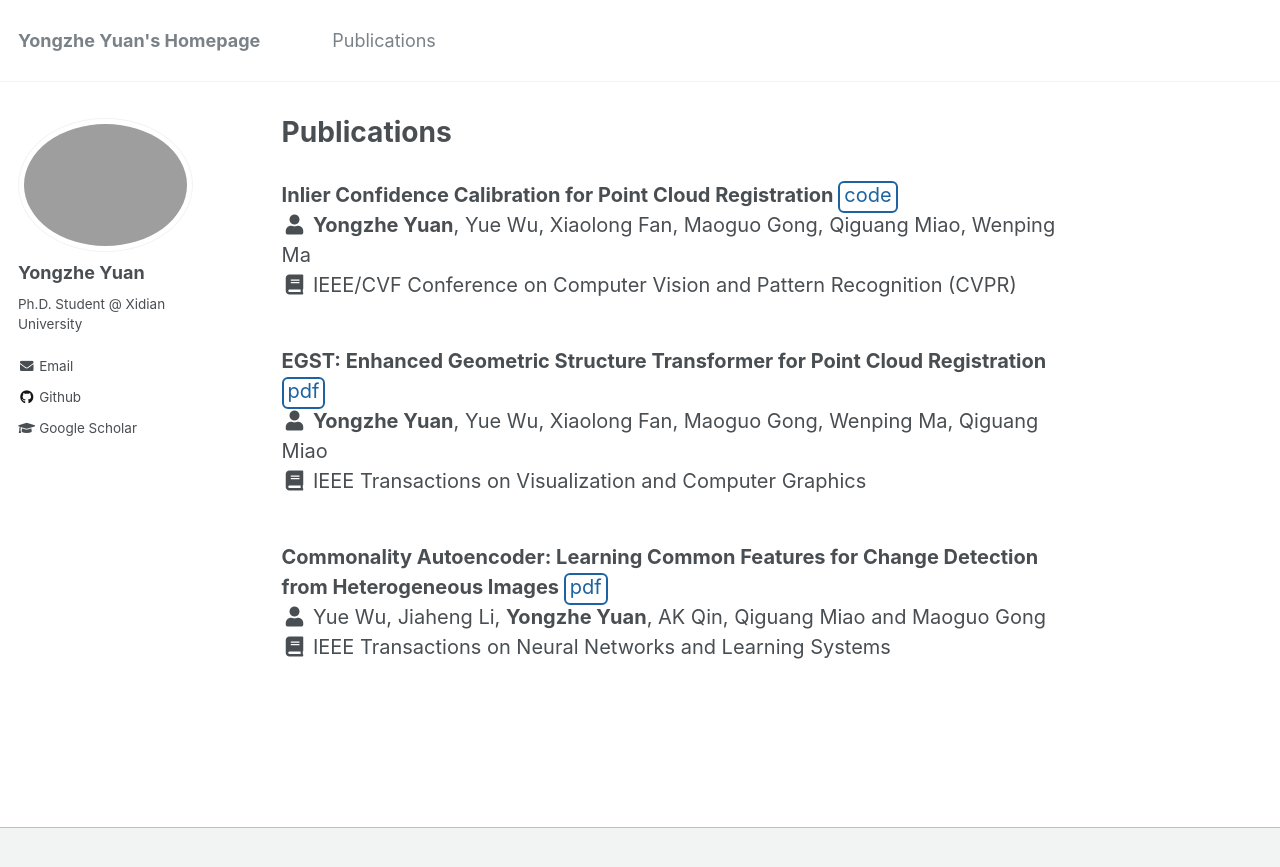
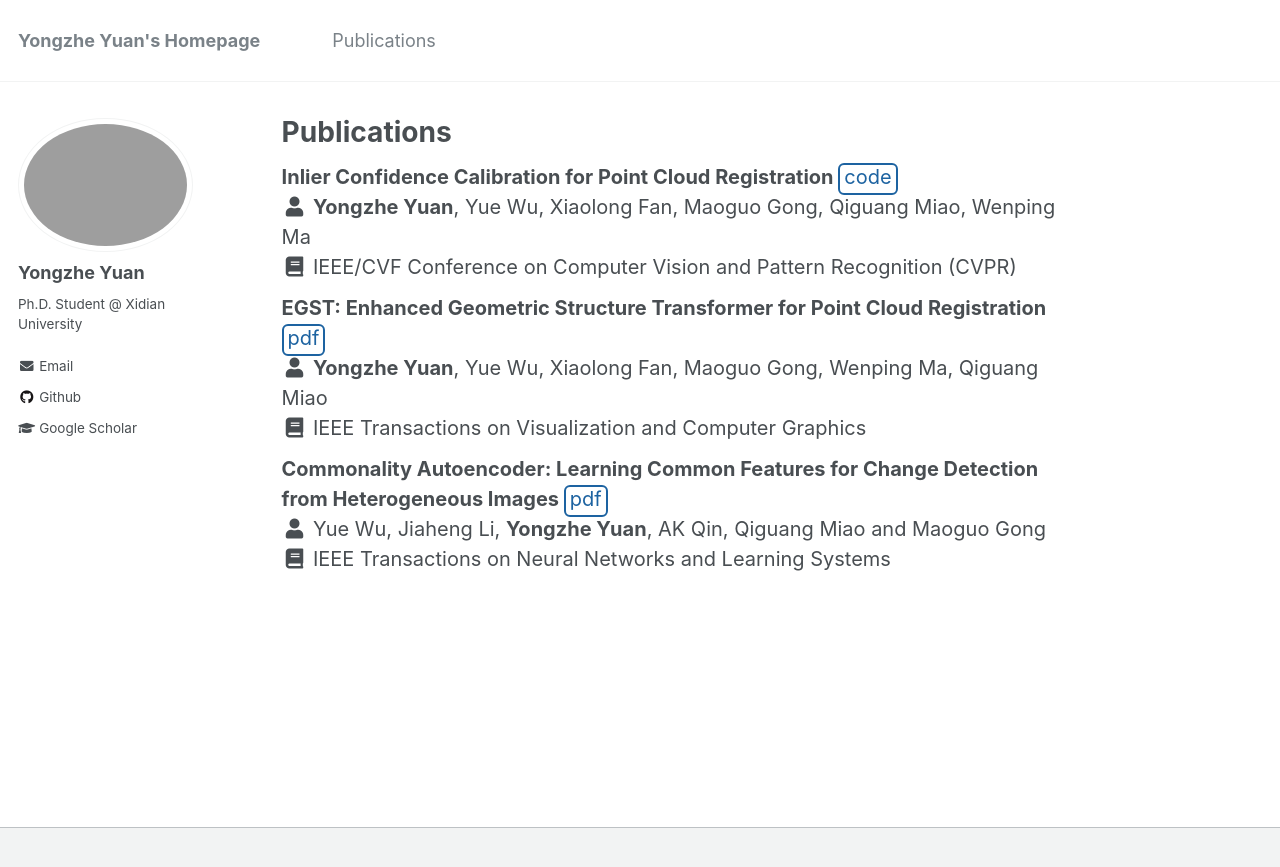
Before and after one commit to YYZMARS/YYZMARS.github.io, a Jekyll site: the page built from _pages/publications.md, in a window 1280 px wide. Shown: the top 867 px of the page. Built offline with Jekyll 4.4.1, drawn with Linux system fonts in a browser that asks for light colours.

Commit message:
Update publications.css

```diff
--- a/assets/css/publications.css
+++ b/assets/css/publications.css
@@ -14,6 +14,13 @@
   content: "";
   display: table;
   clear: both;
+}
+
+.archive__item-entry .archive__item{
+    padding-top: 1px;
+    padding-bottom: 1px;
+    margin-top: 1px;
+    margin-bottom: 8px;
 }
 
 .archive__item-entry .archive__item a {
```
